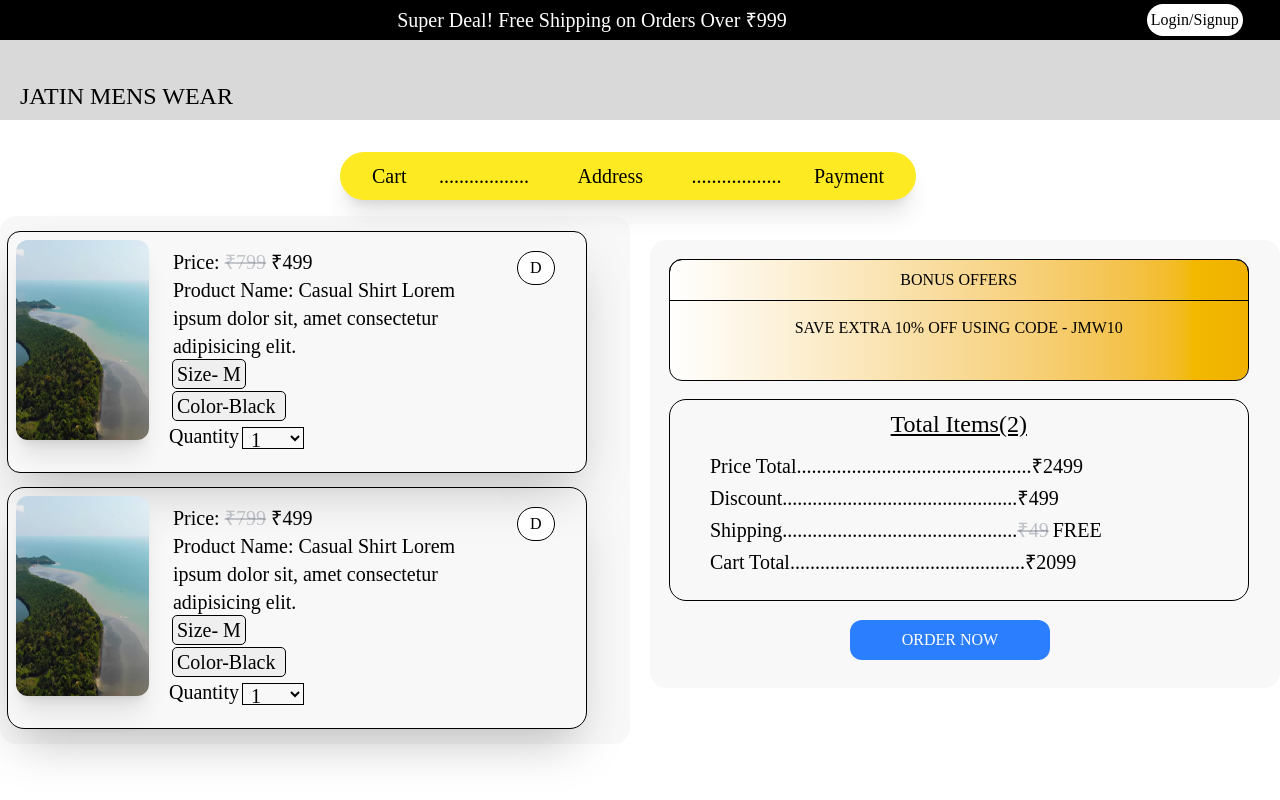
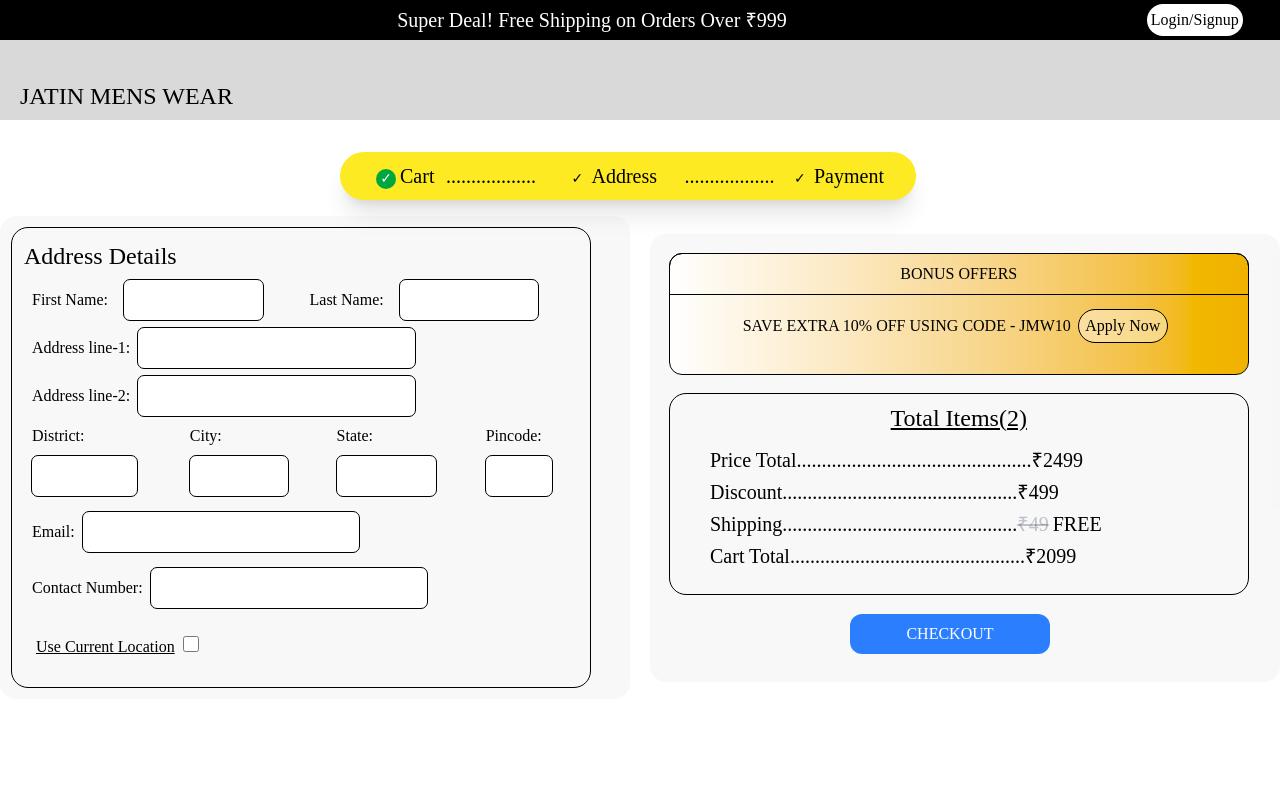
Before and after one commit to jatin50/JMW_-project_website, a React (Vite) app: page / in a window 1280 px wide. Built offline with nearby package versions, Linux system fonts and the light colour scheme; a web font is replaced by a local one.

Commit message:
feat: add Address component with layout and integrate into App

```diff
--- a/src/App.jsx
+++ b/src/App.jsx
@@ -2,6 +2,7 @@
 import Footer from './components/Footer.jsx'
 import Header from './components/Header.jsx'
 import Cart from './components/Cart.jsx'
+import Address from './components/Address.jsx'
 import './App.css'
 
 function App() {
@@ -9,7 +10,7 @@
 
   return (
     <>
-  <Cart/>
+ <Address/>
     </>
   )
 }
--- /dev/null
+++ b/src/components/Address.jsx
@@ -0,0 +1,220 @@
+import React from "react";
+const Address = () => {
+  return (
+    <>
+      <div className="m-0 p-0 bg-black w-full h-10 flex justify-center items-center">
+        <h2 className="text-white text-xl font-medium">
+          Super Deal! Free Shipping on Orders Over ₹999
+        </h2>
+        <div className=" relative left-90 text-black bg-white rounded-2xl w-24 h-8 flex items-center justify-center">
+          {" "}
+          Login/Signup{" "}
+        </div>
+      </div>
+      <div className=" bg-[#D9D9D9] h-20 flex justify-between items-baseline-last">
+        <div className="bold m-2  text-2xl text-black relative left-3">
+          JATIN MENS WEAR
+        </div>
+      </div>
+      <div className="bg-[#FDEA22] h-12 w-xl rounded-4xl shadow-xl relative left-85 top-8  flex justify-between items-center p-2">
+        <div className="font-medium text-xl p-2 relative left-4 ">
+          {" "}
+          <span class="inline-flex items-center justify-center w-5 h-5 rounded-full mx-1 bg-green-600 text-white text-sm">
+            ✓
+          </span>
+          Cart
+        </div>
+        <div className="font-medium text-xl p-2 ">..................</div>
+        <div className="font-medium text-xl p-2"> <span class="inline-flex items-center justify-center w-5 h-5 rounded-full mx-1  text-black text-sm">
+            ✓
+          </span>Address</div>
+        <div className="font-medium text-xl p-2 ">..................</div>
+        <div className="font-medium text-xl p-2 relative right-4"> <span class="inline-flex items-center justify-center w-5 h-5 rounded-full mx-1  text-black text-sm">
+            ✓
+          </span>Payment</div>
+      </div>
+
+      <div className=" flex items-center gap-5 justify-between">
+        <div className=" bg-[#D9D9D9]/20 rounded-2xl relative top-12  h-auto w-3/5 flex-col items-center justify-center ">
+          <div className="w-11/12 h-auto outline-1 p-3 m-3 flex-col rounded-2xl gap-1">
+            <div className="text-2xl font-medium">Address Details</div>
+            <div className="flex">
+              <div>
+                <label className="m-2" htmlFor="email">
+                  First Name:
+                </label>
+                <input
+                  className="w-1/2 h-10 p-2 m-2 bg-white outline-1 rounded-md"
+                  type="text"
+                  name="first name"
+                  id=" first Name"
+                  required={true}
+                />
+              </div>
+              <div>
+                <label className="m-2" htmlFor="email">
+                  Last Name:
+                </label>
+                <input
+                  className="w-1/2 h-10 p-2 m-2 bg-white outline-1 rounded-md"
+                  type="text"
+                  name="last name"
+                  id=" last Name"
+                  required={true}
+                />
+              </div>
+            </div>
+            <div>
+              <label className="m-2" htmlFor="address line-1">
+                Address line-1:
+              </label>
+              <input
+                className="w-1/2 h-10 p-2 bg-white outline-1 rounded-md"
+                type="text"
+                name="address line-1"
+                id="address line-1"
+                required={true}
+              />
+              <div>
+                <label className="m-2" htmlFor="address line-2">
+                  Address line-2:
+                </label>
+                <input
+                  className="w-1/2 h-10 p-2 my-2 bg-white outline-1 rounded-md"
+                  type="text"
+                  name="address line-2"
+                  id="address line-2"
+                  required={true}
+                />
+              </div>
+              <div className="flex">
+                <div>
+                  <label className="m-2" htmlFor="email">
+                    District:
+                  </label>
+                  <input
+                    className="w-2/3 h-10 m-2 p-1 bg-white outline-1 rounded-md"
+                    type="text"
+                    name="address"
+                    id="address"
+                    required={true}
+                  />
+                </div>
+                <div>
+                  <label className="m-2" htmlFor="email">
+                    City:
+                  </label>
+                  <input
+                    className="w-2/3 h-10 m-2 p-1 bg-white outline-1 rounded-md"
+                    type="text"
+                    name="address"
+                    required={true}
+                    id="address"
+                  />
+                </div>
+                <div>
+                  <label className="m-2" htmlFor="email">
+                    State:
+                  </label>
+                  <input
+                    className="w-2/3 h-10 m-2 p-1 bg-white outline-1 rounded-md"
+                    type="text"
+                    name="address"
+                    id="address"
+                    required={true}
+                  />
+                </div>
+                <div>
+                  <label className="m-2" htmlFor="email">
+                    Pincode:
+                  </label>
+                  <input
+                    className="w-2/3 h-10 m-2 p-1 bg-white outline-1 rounded-md"
+                    type="number"
+                    min={100000}
+                    max={999999}
+                    name="pincode"
+                    id="pincode"
+                    required={true}
+                  />
+                </div>
+              </div>
+              <div>
+                <label className="m-2" htmlFor="email">
+                  Email:
+                </label>
+                <input
+                  className="w-1/2 h-10 p-2 my-2 bg-white outline-1 rounded-md"
+                  type="email"
+                  name="email"
+                  id="email"
+                  required={true}
+                />
+              </div>
+              <div>
+                <label className="m-2" htmlFor="Contact">
+                  Contact Number:
+                </label>
+                <input
+                  className="w-1/2 h-10 p-2 my-2 bg-white outline-1 rounded-md"
+                  type="number"
+                  min={1000000000}
+                  max={9999999999}
+                  name="Contact"
+                  id="Contact"
+                  required={true}
+                />
+              </div>
+              <div className=" p-2 my-2 mx-1 underline">
+                {" "}
+                Use Current Location
+                <input
+                  className="m-1 w-6 h-4 p-2"
+                  type="checkbox"
+                  name=""
+                  id=""
+                />
+              </div>
+            </div>
+          </div>
+        </div>
+        <div className=" bg-[#D9D9D9]/20 rounded-2xl relative top-12 h-auto w-3/5 flex-col  items-center justify-center ">
+          <div className="w-11/12 h-30 outline-1 bg-linear-to-r from-white via bg-yellow-300 to-yellow-500 rounded-xl m-5 flex-col gap-1 items-center justify-center">
+            <div className=" relative top-0  w-auto h-10 outline-1 rounded-t-xl  flex items-center justify-center">
+              BONUS OFFERS
+            </div>
+            <div className=" flex items-center justify-center mt-4">
+              SAVE EXTRA 10% OFF USING CODE - JMW10{" "}
+              <button className="w-22 h-8 bg-white/40 text-shadow-white rounded-2xl outline-1 mx-2">
+                Apply Now
+              </button>
+            </div>
+          </div>
+          <div className="w-11/12 h-50 p-2 m-5 rounded-2xl outline-1 flex-col gap-3 ">
+            <div className="flex items-center justify-center w-full text-2xl font-medium underline">
+              Total Items(2)
+            </div>
+            <div className=" flex items-baseline text-xl font-medium mt-3 ml-8">
+              Price Total...............................................₹2499
+            </div>
+            <div className=" flex items-baseline text-xl font-medium mt-1 ml-8">
+              Discount...............................................₹499
+            </div>
+            <div className=" flex items-baseline text-xl font-medium mt-1 ml-8">
+              Shipping...............................................{" "}
+              <span className="line-through text-gray-700/30 mr-1"> ₹49 </span>{" "}
+              FREE{" "}
+            </div>
+            <div className=" flex items-baseline text-xl font-medium mt-1 ml-8">
+              Cart Total...............................................₹2099
+            </div>
+          </div>
+          <div className="flex items-center justify-center w-50 ml-50 my-7 h-10 bg-blue-500 text-white rounded-xl mt-4">
+            CHECKOUT
+          </div>
+        </div>
+      </div>
+    </>
+  );
+};
+export default Address;
```
Also changed, not shown: src/components/Cart.jsx (+18 -9 lines).
